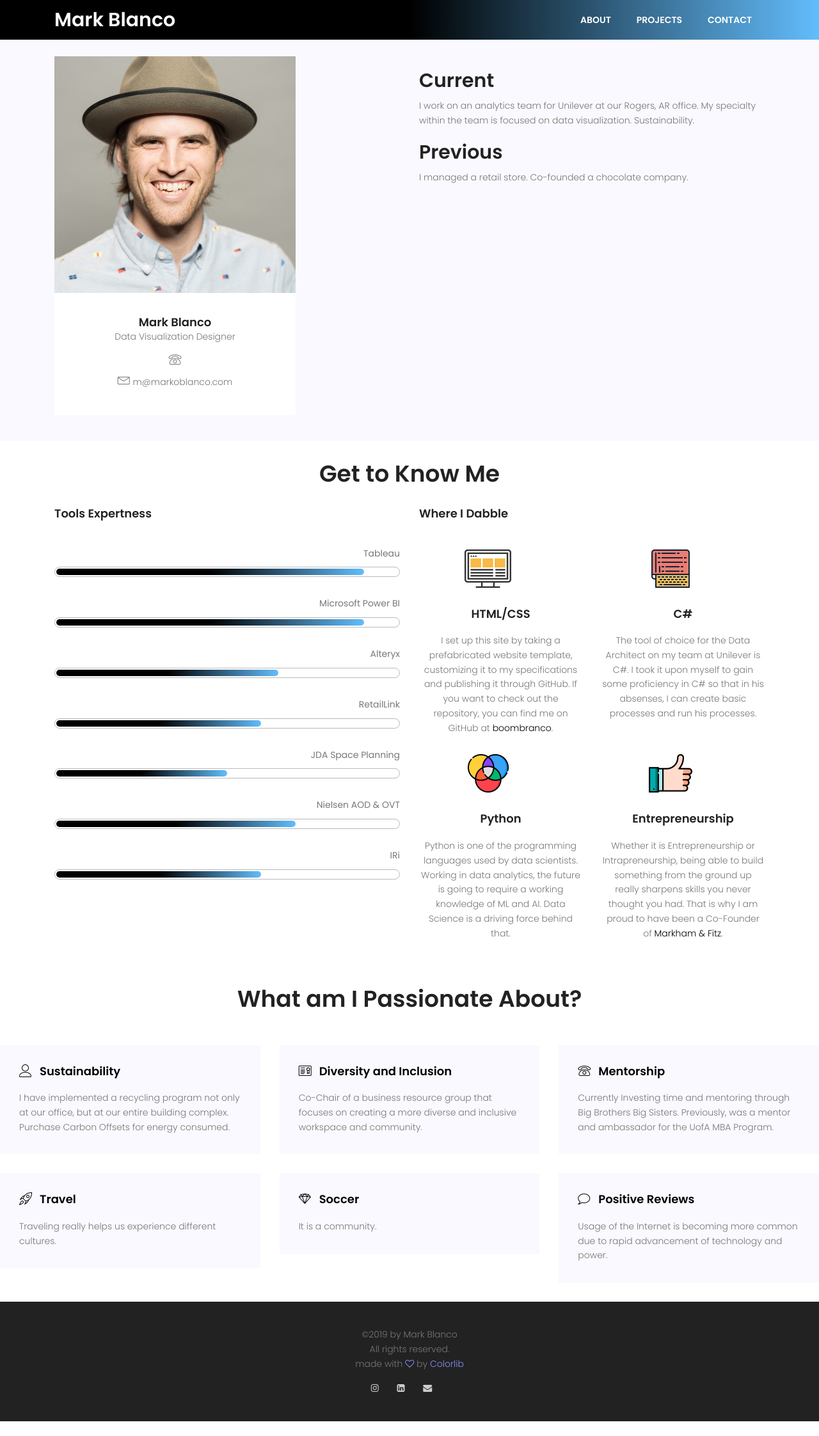
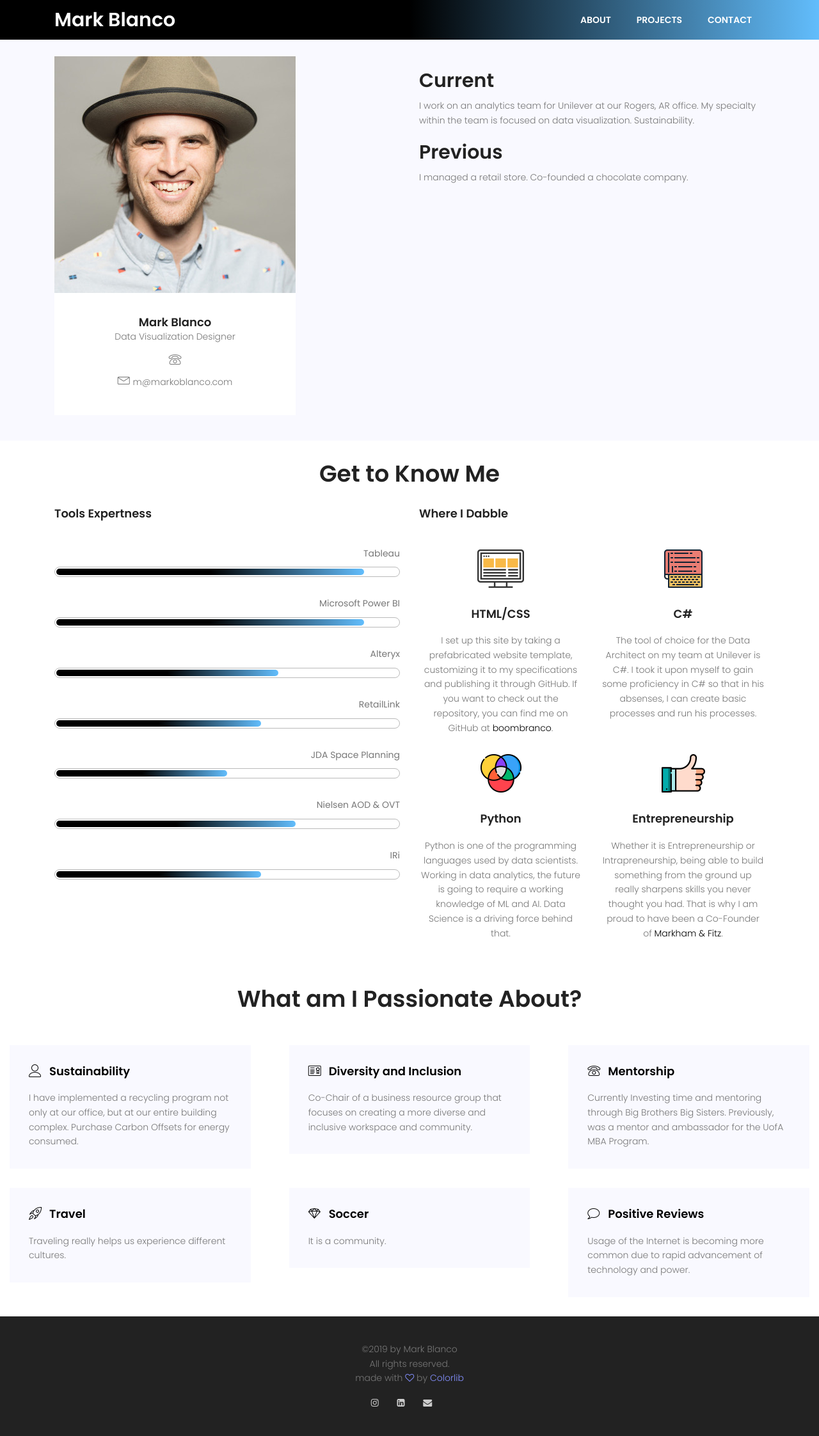
Before and after one commit to boombranco/boombranco.github.io, a Jekyll site: the page about.html, which Jekyll copies as it is, in a window 1280 px wide. Shown: the whole page at 64% size. Built offline with Jekyll 4.4.1, drawn with Linux system fonts in a browser that asks for light colours; nearby versions of some CDN libraries; before the commit the page ends 2222 px from its top, so only the background shows below that.

Commit message:
Updating icons/format

```diff
--- a/about.html
+++ b/about.html
@@ -246,7 +246,7 @@
     <section class="feature-area">
       <div class="row">
         <div class="col-lg-4 col-md-6">
-          <div class="single-feature mb-30">
+          <div class="single-feature mb-30 mr-15 ml-15">
             <div class="title d-flex flex-row pb-20">
               <span class="lnr lnr-user"></span>
               <h4><a href="#">Sustainability</a></h4>
@@ -257,7 +257,7 @@
           </div>
         </div>
         <div class="col-lg-4 col-md-6">
-          <div class="single-feature mb-30">
+          <div class="single-feature mb-30 mr-15 ml-15">
             <div class="title d-flex flex-row pb-20">
               <span class="lnr lnr-license"></span>
               <h4><a href="#">Diversity and Inclusion</a></h4>
@@ -268,7 +268,7 @@
           </div>
         </div>
         <div class="col-lg-4 col-md-6">
-          <div class="single-feature mb-30">
+          <div class="single-feature mb-30 mr-15 ml-15">
             <div class="title d-flex flex-row pb-20">
               <span class="lnr lnr-phone"></span>
               <h4><a href="#">Mentorship</a></h4>
@@ -279,7 +279,7 @@
           </div>
         </div>
         <div class="col-lg-4 col-md-6">
-          <div class="single-feature mb-30">
+          <div class="single-feature mb-30 mr-15 ml-15">
             <div class="title d-flex flex-row pb-20">
               <span class="lnr lnr-rocket"></span>
               <h4><a href="#">Travel</a></h4>
@@ -290,7 +290,7 @@
           </div>
         </div>
         <div class="col-lg-4 col-md-6">
-          <div class="single-feature mb-30">
+          <div class="single-feature mb-30 mr-15 ml-15">
             <div class="title d-flex flex-row pb-20">
               <span class="lnr lnr-diamond"></span>
               <h4><a href="#">Soccer</a></h4>
@@ -301,7 +301,7 @@
           </div>
         </div>
         <div class="col-lg-4 col-md-6">
-          <div class="single-feature mb-30">
+          <div class="single-feature mb-30 mr-15 ml-15">
             <div class="title d-flex flex-row pb-20">
               <span class="lnr lnr-bubble"></span>
               <h4><a href="#">Positive Reviews</a></h4>
--- a/css/main.css
+++ b/css/main.css
@@ -2212,10 +2212,6 @@ h1, h2, h3, h4, h5, h6 {
   color: #fff;
 }
 
-.single-service .icon {
-  margin-right: 40px;
-}
-
 .single-service a {
   color: #000;
 }
```
